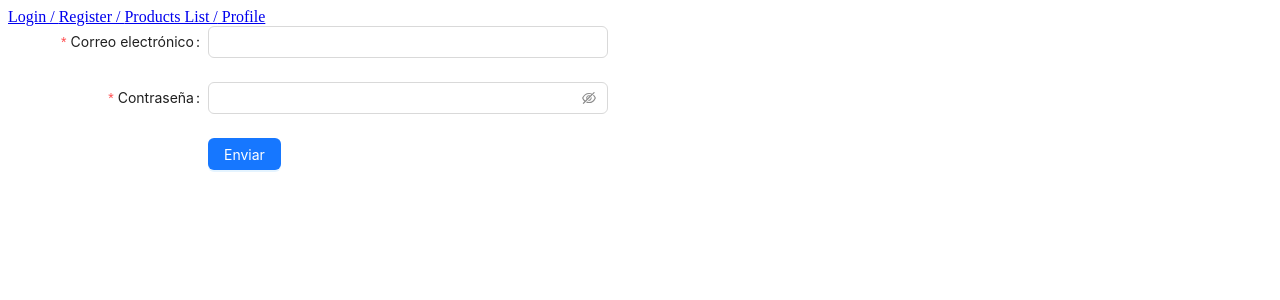
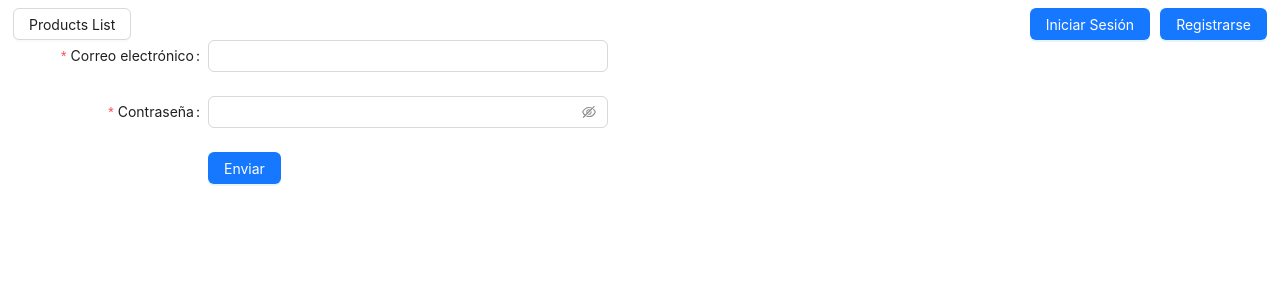
Before and after one commit to Joan828/Proyecto-React-y-Sequelize, a React (Vite) app: page /login in a window 1280 px wide. Shown: the top 300 px of the page. Built offline with nearby package versions, Linux system fonts and the light colour scheme.

Commit message:
Add logout

```diff
--- a/src/components/Header/Header.jsx
+++ b/src/components/Header/Header.jsx
@@ -1,13 +1,41 @@
-import React from 'react'
-import { Link } from 'react-router-dom'
+import React, { useContext } from 'react'
+import { Link, useNavigate } from 'react-router-dom'
+import { UserContext } from '../../context/UserContext/UserState'
+import { Avatar, Space, Button } from "antd";
+import './Header.scss'
 
 const Header = () => {
+    const {user, logout} = useContext(UserContext)
+
+    const navigate = useNavigate();
+    const logoutUser = () => {
+        //desloguee el usuario
+        logout();
+        //me redirija a login
+        navigate("/login");
+    };
+
   return (
-    <div>
-        <Link to="/login">Login / </Link>
-        <Link to="/create"> Register / </Link>
-        <Link to="/getAll"> Products List /</Link>
-        <Link to="/profile"> Profile</Link>
+    <div className='header'>
+        <div className='leftElements'>
+            <Link to="/getAll"><Button>Products List</Button></Link>
+        </div>
+        {user ? (
+            <div className='rightElements'>
+            <Link to="/profile"><Space size={16} wrap>
+                <Avatar>{user.name[0]}</Avatar>
+                </Space>
+            </Link>
+            <Button color="default" variant="solid" onClick={logoutUser}>Cerrar Sesión</Button>
+        </div>
+        )
+        :
+        (<div className='rightElements'>
+            <Link to="/login"><Button type="primary">Iniciar Sesión</Button></Link>
+            <Link to="/create"><Button type="primary">Registrarse</Button></Link>
+        </div>)
+        }
+
     </div>
   )
 }
--- /dev/null
+++ b/src/components/Header/Header.scss
@@ -0,0 +1,11 @@
+.header{
+    display: flex;
+    align-items: center;
+    justify-content: space-between;
+    div{
+        a{
+            margin: 15px 5px;
+        }
+    }
+
+}
--- a/src/components/Products/Products.jsx
+++ b/src/components/Products/Products.jsx
@@ -24,7 +24,7 @@ const Products = () => {
                     }}
                     cover={<img alt="img coche" src="https://d1gl66oyi6i593.cloudfront.net/wp-content/uploads/2020/07/venta-honda-nsx-type-r-1993.jpg" />}
                   >
-                    <Meta title={product.name} description="Categoria:" />
+                    <Meta title={product.name} description={"Precio: "+product.price + "€"} />
 
                 </Card>
             )
--- a/src/context/UserContext/UserReducer.js
+++ b/src/context/UserContext/UserReducer.js
@@ -16,6 +16,12 @@ const users = (state, action) => {
             ...state,
             user: action.payload
           };
+          case "LOGOUT":
+          return {
+            ...state,
+            user: null,
+            token: ""
+          };
       default:
         return state;
     }
--- a/src/context/UserContext/UserState.jsx
+++ b/src/context/UserContext/UserState.jsx
@@ -47,6 +47,21 @@ export const UserProvider = ({children}) => {
       });
     };
 
+    const logout = async (user) => {
+      const token = localStorage.getItem("token");
+      const res = await axios.delete(API_URL + "/logout", {
+        headers:{
+          Authorization:token
+        }
+      })
+      dispatch({
+        type:"LOGOUT"
+      })
+      if(res.data){
+        localStorage.clear()
+      }
+    };
+
     return (
       <UserContext.Provider
         value={{
@@ -55,7 +70,8 @@ export const UserProvider = ({children}) => {
           user: state.user,
           registerUser,
           login,
-          getUserInfo
+          getUserInfo,
+          logout
         }}
       >
         {children}
```
